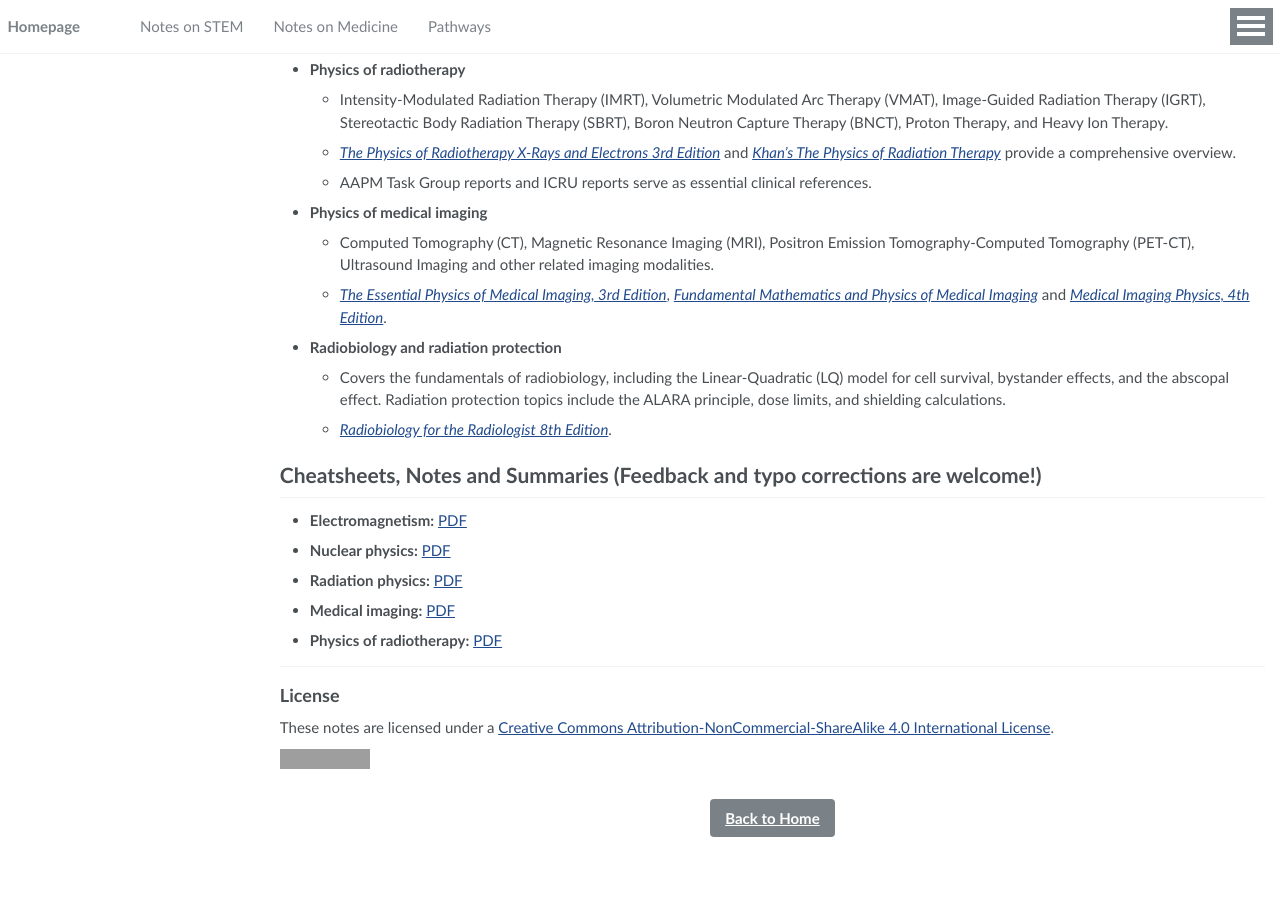
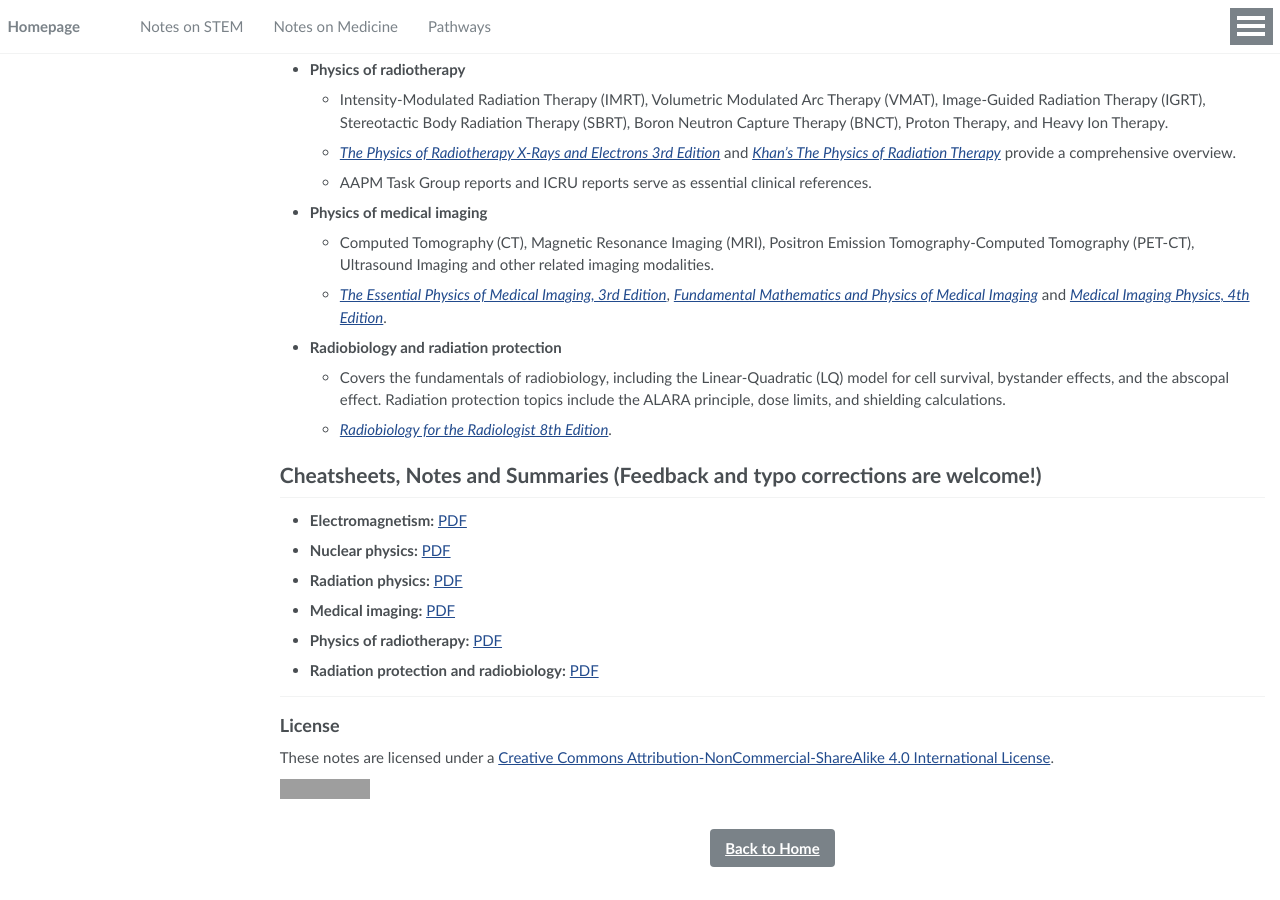
Before and after one commit to Louis-QiuyuLu/Louis-QiuyuLu.github.io, a Jekyll site: the page built from _pages/notes-on-stem.md, in a window 1280 px wide and 900 px high, scrolled down 2541 px. Built offline with Jekyll 4.4.1, drawn with Linux system fonts in a browser that asks for light colours; formulas are drawn with MathJax 3; before the commit the page ends 3411 px from its top, so only the background shows below that; grey boxes are pictures that could not be loaded.

Commit message:
Add link for Radiation protection and radiobiology

```diff
--- a/_pages/notes-on-stem.md
+++ b/_pages/notes-on-stem.md
@@ -83,6 +83,7 @@ The outline of theoretical foundations that follows is therefore only a personal
 - **Radiation physics:**  [PDF](https://louis-qiuyulu.github.io/CheatSheet-RP.pdf)
 - **Medical imaging:**  [PDF](https://louis-qiuyulu.github.io/summary-of-MI.pdf)
 - **Physics of radiotherapy:**  [PDF](https://louis-qiuyulu.github.io/summary-of-RT.pdf)
+- **Radiation protection and radiobiology:**  [PDF](https://louis-qiuyulu.github.io/summary-of-RB.pdf)
 
 ---
 
```
